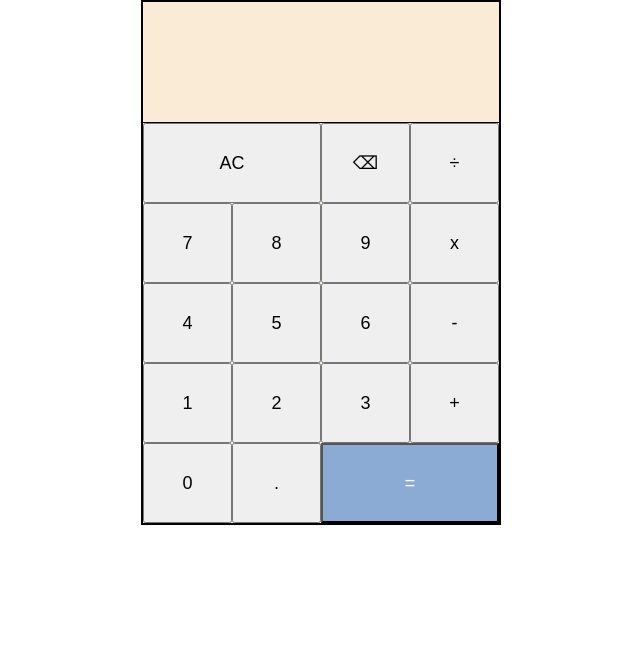
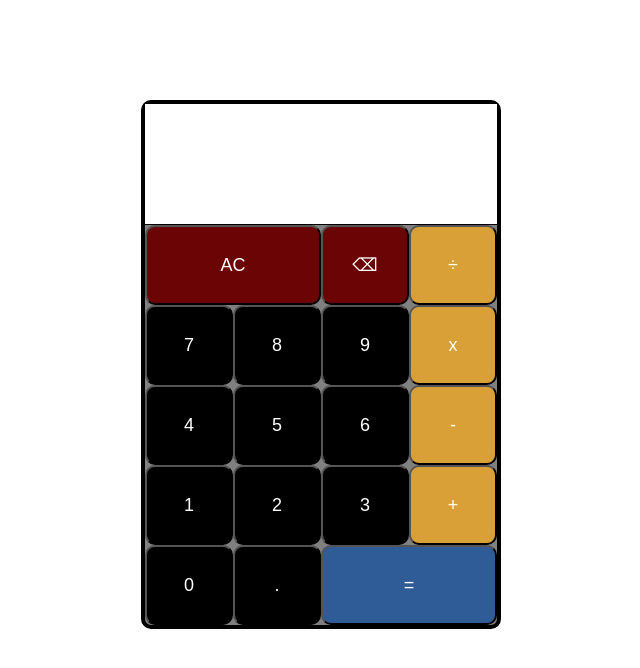
Before and after one commit to andregoobloo/calculator, a plain HTML site: page index.html in a window 1280 px wide. Shown: the whole page, without its empty margins (319-959 px from the left). Drawn offline with Linux system fonts and the light colour scheme.

Commit message:
Styled the calculator, rough draft

```diff
--- a/script.js
+++ b/script.js
@@ -110,7 +110,4 @@ calculator.addEventListener("click", function (e) {
   }
 });
 
-// Then in the main display it only shows one element of the array at once
-// Makes it easier to stop user from inputting multiple operators
-// multiple operators can be deal with by using array length
-// equal function is run when operand clicked when arraylength === 2
+// Add keybpoard support
--- a/style.css
+++ b/style.css
@@ -11,12 +11,14 @@ body {
 }
 
 .calculator {
+  margin-top: 100px;
   display: flex;
   min-width: 360px;
   max-width: 360px;
   flex-wrap: wrap;
-  border: 2px solid black;
-  background-color: antiquewhite;
+  border: 4px solid black;
+  border-radius: 10px;
+  background-color: gray;
 }
 
 .full-display {
@@ -26,6 +28,7 @@ body {
   border-bottom: 1px solid;
   padding-right: 20px;
   padding-left: 20px;
+  background-color: white;
 }
 .display {
   font-size: 32px;
@@ -49,10 +52,26 @@ button {
   flex: 1 0 21%;
   font-size: 18px;
   height: 80px;
+  color: white;
+  background-color: black;
+  border-radius: 10px;
+  transition: 0.2s;
+}
+button:hover {
+  background-color: grey;
+}
+
+.operator {
+  background-color: rgb(217, 160, 55);
+}
+
+.clear,
+.delete {
+  background-color: rgb(107, 4, 4);
 }
 
 .equals {
-  background-color: rgb(139, 171, 212);
+  background-color: rgb(47, 92, 151);
   color: white;
   flex: 1 0 46%;
 }
```
Also changed, not shown: 1 other file.
